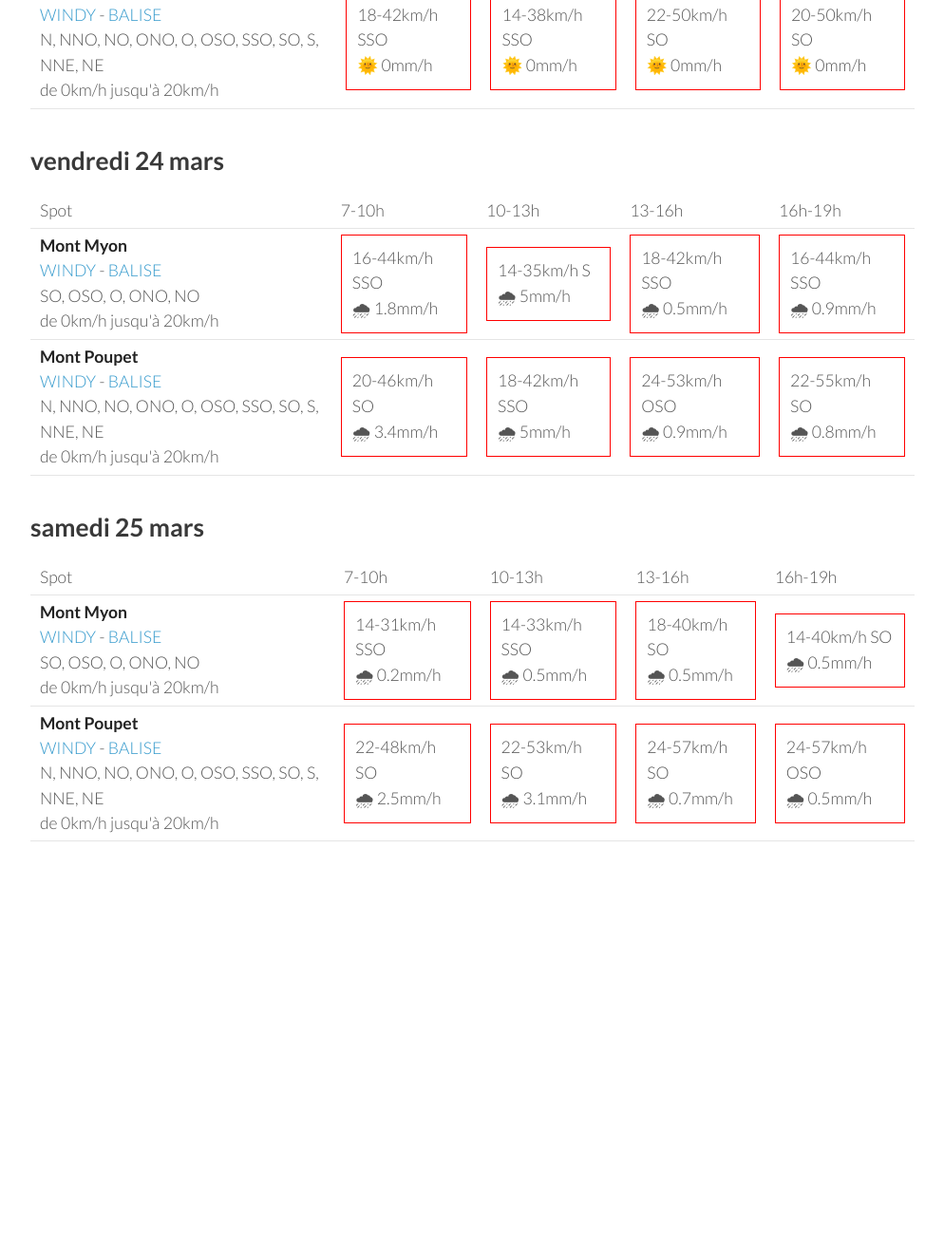
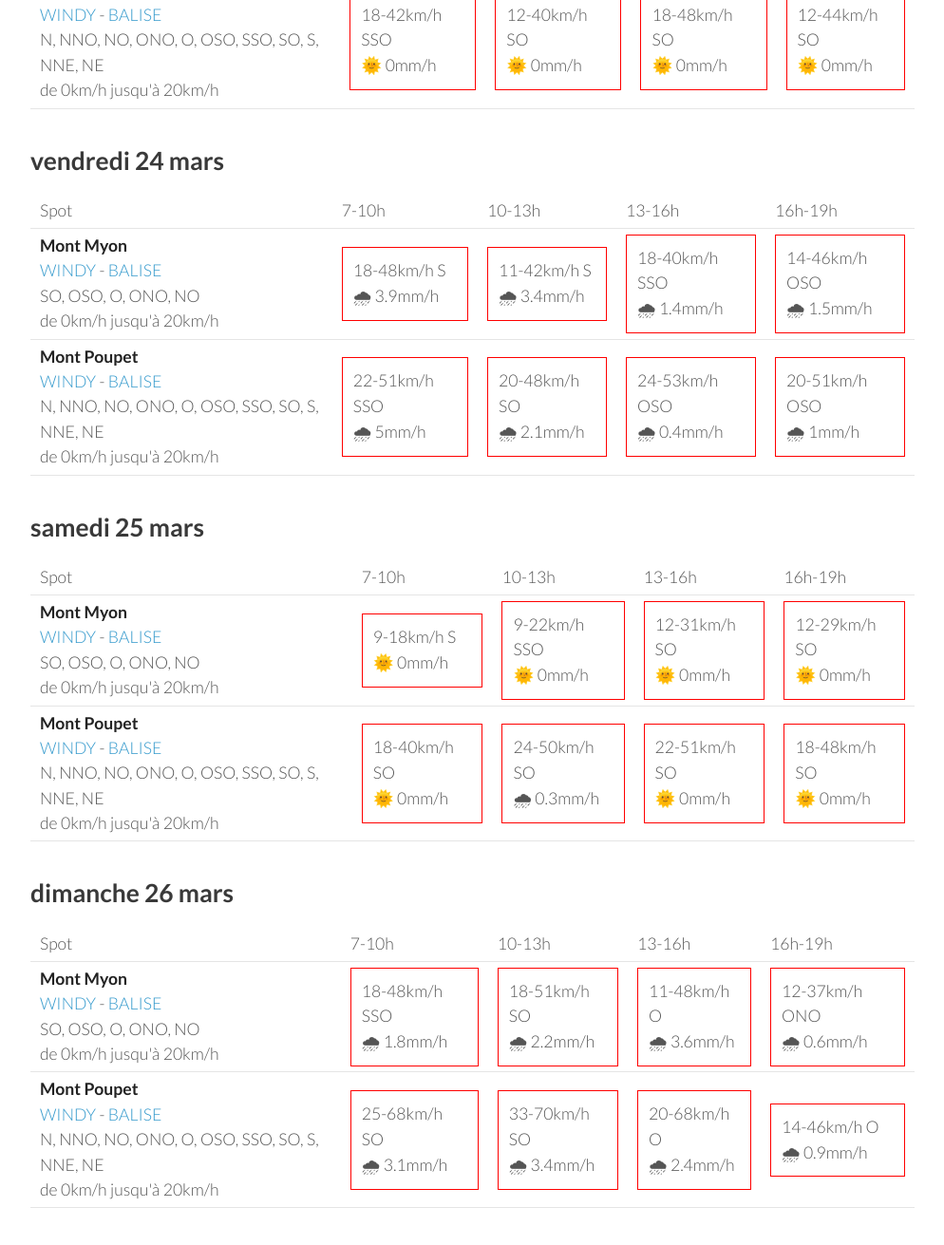
Before and after one commit to parapente-dans-le-nord/parapente-dans-le-nord.github.io, a Jekyll site: the page built from jura.markdown, in a window 1280 px wide and 1400 px high, scrolled down 1293 px. Shown: the top 1311 px of the window at 95% size, without its empty margins (26-1020 px from the left). Built offline with Jekyll 4.4.1, drawn with Linux system fonts in a browser that asks for light colours; before the commit the page ends 2307 px from its top, so only the background shows below that; some of the changed text lies outside the part shown.

Commit message:
update index.markdown

```diff
--- a/jura.markdown
+++ b/jura.markdown
@@ -7,7 +7,7 @@ title:  "Tous les spots"
 {: .links}
 
 # Prevision Windy, modèle Arome
-page mise à jour le mardi 21 mars 06:20
+page mise à jour le mardi 21 mars 10:20
 
 ## mardi 21 mars
 
@@ -96,10 +96,10 @@ page mise à jour le mardi 21 mars 06:20
 <tr>
         <td><strong>Mont Myon</strong><br><a href="https://windy.com/46.331/5.397?45.898,5.394,8,m:eWoagj8">WINDY</a> - <span class=""><a href="http://www.balisemeteo.com/balise.php?idBalise=70">BALISE</a> </span><br> <span class="vent-favorable">SO, OSO, O, ONO, NO</span><br><span class="force-vent">de 0km/h jusqu'à 20km/h</span> </td>
 
-            <td><div class="not-flyable"><p>18-44km/h S</p><p>🌞 0mm/h</p></div></td>
-            <td><div class="not-flyable"><p>20-46km/h SSO</p><p>🌞 0mm/h</p></div></td>
-            <td><div class="not-flyable"><p>24-55km/h SSO</p><p>🌞 0mm/h</p></div></td>
-            <td><div class="not-flyable"><p>24-53km/h SSO</p><p>🌞 0mm/h</p></div></td>
+            <td><div class="not-flyable"><p>16-42km/h SSO</p><p>🌞 0mm/h</p></div></td>
+            <td><div class="not-flyable"><p>16-38km/h SSO</p><p>🌞 0mm/h</p></div></td>
+            <td><div class="not-flyable"><p>22-50km/h SSO</p><p>🌞 0mm/h</p></div></td>
+            <td><div class="not-flyable"><p>20-48km/h S</p><p>🌞 0mm/h</p></div></td>
 
 
     </tr>
@@ -107,9 +107,9 @@ page mise à jour le mardi 21 mars 06:20
         <td><strong>Mont Poupet</strong><br><a href="https://windy.com/46.970/5.876?46.541,5.876,8">WINDY</a> - <span class=""><a href="http://www.balisemeteo.com/balise.php?idBalise=92">BALISE</a> </span><br> <span class="vent-favorable">N, NNO, NO, ONO, O, OSO, SSO, SO, S, NNE, NE</span><br><span class="force-vent">de 0km/h jusqu'à 20km/h</span> </td>
 
             <td><div class="not-flyable"><p>18-42km/h SSO</p><p>🌞 0mm/h</p></div></td>
-            <td><div class="not-flyable"><p>14-38km/h SSO</p><p>🌞 0mm/h</p></div></td>
-            <td><div class="not-flyable"><p>22-50km/h SO</p><p>🌞 0mm/h</p></div></td>
-            <td><div class="not-flyable"><p>20-50km/h SO</p><p>🌞 0mm/h</p></div></td>
+            <td><div class="not-flyable"><p>12-40km/h SO</p><p>🌞 0mm/h</p></div></td>
+            <td><div class="not-flyable"><p>18-48km/h SO</p><p>🌞 0mm/h</p></div></td>
+            <td><div class="not-flyable"><p>12-44km/h SO</p><p>🌞 0mm/h</p></div></td>
 
 
     </tr>
@@ -132,20 +132,20 @@ page mise à jour le mardi 21 mars 06:20
 <tr>
         <td><strong>Mont Myon</strong><br><a href="https://windy.com/46.331/5.397?45.898,5.394,8,m:eWoagj8">WINDY</a> - <span class=""><a href="http://www.balisemeteo.com/balise.php?idBalise=70">BALISE</a> </span><br> <span class="vent-favorable">SO, OSO, O, ONO, NO</span><br><span class="force-vent">de 0km/h jusqu'à 20km/h</span> </td>
 
-            <td><div class="not-flyable"><p>16-44km/h SSO</p><p>🌧 1.8mm/h</p></div></td>
-            <td><div class="not-flyable"><p>14-35km/h S</p><p>🌧 5mm/h</p></div></td>
-            <td><div class="not-flyable"><p>18-42km/h SSO</p><p>🌧 0.5mm/h</p></div></td>
-            <td><div class="not-flyable"><p>16-44km/h SSO</p><p>🌧 0.9mm/h</p></div></td>
+            <td><div class="not-flyable"><p>18-48km/h S</p><p>🌧 3.9mm/h</p></div></td>
+            <td><div class="not-flyable"><p>11-42km/h S</p><p>🌧 3.4mm/h</p></div></td>
+            <td><div class="not-flyable"><p>18-40km/h SSO</p><p>🌧 1.4mm/h</p></div></td>
+            <td><div class="not-flyable"><p>14-46km/h OSO</p><p>🌧 1.5mm/h</p></div></td>
 
 
     </tr>
 <tr>
         <td><strong>Mont Poupet</strong><br><a href="https://windy.com/46.970/5.876?46.541,5.876,8">WINDY</a> - <span class=""><a href="http://www.balisemeteo.com/balise.php?idBalise=92">BALISE</a> </span><br> <span class="vent-favorable">N, NNO, NO, ONO, O, OSO, SSO, SO, S, NNE, NE</span><br><span class="force-vent">de 0km/h jusqu'à 20km/h</span> </td>
 
-            <td><div class="not-flyable"><p>20-46km/h SO</p><p>🌧 3.4mm/h</p></div></td>
-            <td><div class="not-flyable"><p>18-42km/h SSO</p><p>🌧 5mm/h</p></div></td>
-            <td><div class="not-flyable"><p>24-53km/h OSO</p><p>🌧 0.9mm/h</p></div></td>
-            <td><div class="not-flyable"><p>22-55km/h SO</p><p>🌧 0.8mm/h</p></div></td>
+            <td><div class="not-flyable"><p>22-51km/h SSO</p><p>🌧 5mm/h</p></div></td>
+            <td><div class="not-flyable"><p>20-48km/h SO</p><p>🌧 2.1mm/h</p></div></td>
+            <td><div class="not-flyable"><p>24-53km/h OSO</p><p>🌧 0.4mm/h</p></div></td>
+            <td><div class="not-flyable"><p>20-51km/h OSO</p><p>🌧 1mm/h</p></div></td>
 
 
     </tr>
@@ -168,20 +168,20 @@ page mise à jour le mardi 21 mars 06:20
 <tr>
         <td><strong>Mont Myon</strong><br><a href="https://windy.com/46.331/5.397?45.898,5.394,8,m:eWoagj8">WINDY</a> - <span class=""><a href="http://www.balisemeteo.com/balise.php?idBalise=70">BALISE</a> </span><br> <span class="vent-favorable">SO, OSO, O, ONO, NO</span><br><span class="force-vent">de 0km/h jusqu'à 20km/h</span> </td>
 
-            <td><div class="not-flyable"><p>14-31km/h SSO</p><p>🌧 0.2mm/h</p></div></td>
-            <td><div class="not-flyable"><p>14-33km/h SSO</p><p>🌧 0.5mm/h</p></div></td>
-            <td><div class="not-flyable"><p>18-40km/h SO</p><p>🌧 0.5mm/h</p></div></td>
-            <td><div class="not-flyable"><p>14-40km/h SO</p><p>🌧 0.5mm/h</p></div></td>
+            <td><div class="not-flyable"><p>9-18km/h S</p><p>🌞 0mm/h</p></div></td>
+            <td><div class="not-flyable"><p>9-22km/h SSO</p><p>🌞 0mm/h</p></div></td>
+            <td><div class="not-flyable"><p>12-31km/h SO</p><p>🌞 0mm/h</p></div></td>
+            <td><div class="not-flyable"><p>12-29km/h SO</p><p>🌞 0mm/h</p></div></td>
 
 
     </tr>
 <tr>
         <td><strong>Mont Poupet</strong><br><a href="https://windy.com/46.970/5.876?46.541,5.876,8">WINDY</a> - <span class=""><a href="http://www.balisemeteo.com/balise.php?idBalise=92">BALISE</a> </span><br> <span class="vent-favorable">N, NNO, NO, ONO, O, OSO, SSO, SO, S, NNE, NE</span><br><span class="force-vent">de 0km/h jusqu'à 20km/h</span> </td>
 
-            <td><div class="not-flyable"><p>22-48km/h SO</p><p>🌧 2.5mm/h</p></div></td>
-            <td><div class="not-flyable"><p>22-53km/h SO</p><p>🌧 3.1mm/h</p></div></td>
-            <td><div class="not-flyable"><p>24-57km/h SO</p><p>🌧 0.7mm/h</p></div></td>
-            <td><div class="not-flyable"><p>24-57km/h OSO</p><p>🌧 0.5mm/h</p></div></td>
+            <td><div class="not-flyable"><p>18-40km/h SO</p><p>🌞 0mm/h</p></div></td>
+            <td><div class="not-flyable"><p>24-50km/h SO</p><p>🌧 0.3mm/h</p></div></td>
+            <td><div class="not-flyable"><p>22-51km/h SO</p><p>🌞 0mm/h</p></div></td>
+            <td><div class="not-flyable"><p>18-48km/h SO</p><p>🌞 0mm/h</p></div></td>
 
 
     </tr>
@@ -189,3 +189,39 @@ page mise à jour le mardi 21 mars 06:20
 </tbody>
 </table>
 {:/}
+## dimanche 26 mars
+
+{::nomarkdown}
+<table>
+  <tbody>
+    <tr>
+      <td>Spot</td>
+      <td>7-10h</td>
+      <td>10-13h</td>
+      <td>13-16h</td>
+      <td>16h-19h</td>
+    </tr>
+<tr>
+        <td><strong>Mont Myon</strong><br><a href="https://windy.com/46.331/5.397?45.898,5.394,8,m:eWoagj8">WINDY</a> - <span class=""><a href="http://www.balisemeteo.com/balise.php?idBalise=70">BALISE</a> </span><br> <span class="vent-favorable">SO, OSO, O, ONO, NO</span><br><span class="force-vent">de 0km/h jusqu'à 20km/h</span> </td>
+
+            <td><div class="not-flyable"><p>18-48km/h SSO</p><p>🌧 1.8mm/h</p></div></td>
+            <td><div class="not-flyable"><p>18-51km/h SO</p><p>🌧 2.2mm/h</p></div></td>
+            <td><div class="not-flyable"><p>11-48km/h O</p><p>🌧 3.6mm/h</p></div></td>
+            <td><div class="not-flyable"><p>12-37km/h ONO</p><p>🌧 0.6mm/h</p></div></td>
+
+
+    </tr>
+<tr>
+        <td><strong>Mont Poupet</strong><br><a href="https://windy.com/46.970/5.876?46.541,5.876,8">WINDY</a> - <span class=""><a href="http://www.balisemeteo.com/balise.php?idBalise=92">BALISE</a> </span><br> <span class="vent-favorable">N, NNO, NO, ONO, O, OSO, SSO, SO, S, NNE, NE</span><br><span class="force-vent">de 0km/h jusqu'à 20km/h</span> </td>
+
+            <td><div class="not-flyable"><p>25-68km/h SO</p><p>🌧 3.1mm/h</p></div></td>
+            <td><div class="not-flyable"><p>33-70km/h SO</p><p>🌧 3.4mm/h</p></div></td>
+            <td><div class="not-flyable"><p>20-68km/h O</p><p>🌧 2.4mm/h</p></div></td>
+            <td><div class="not-flyable"><p>14-46km/h O</p><p>🌧 0.9mm/h</p></div></td>
+
+
+    </tr>
+
+</tbody>
+</table>
+{:/}
```
